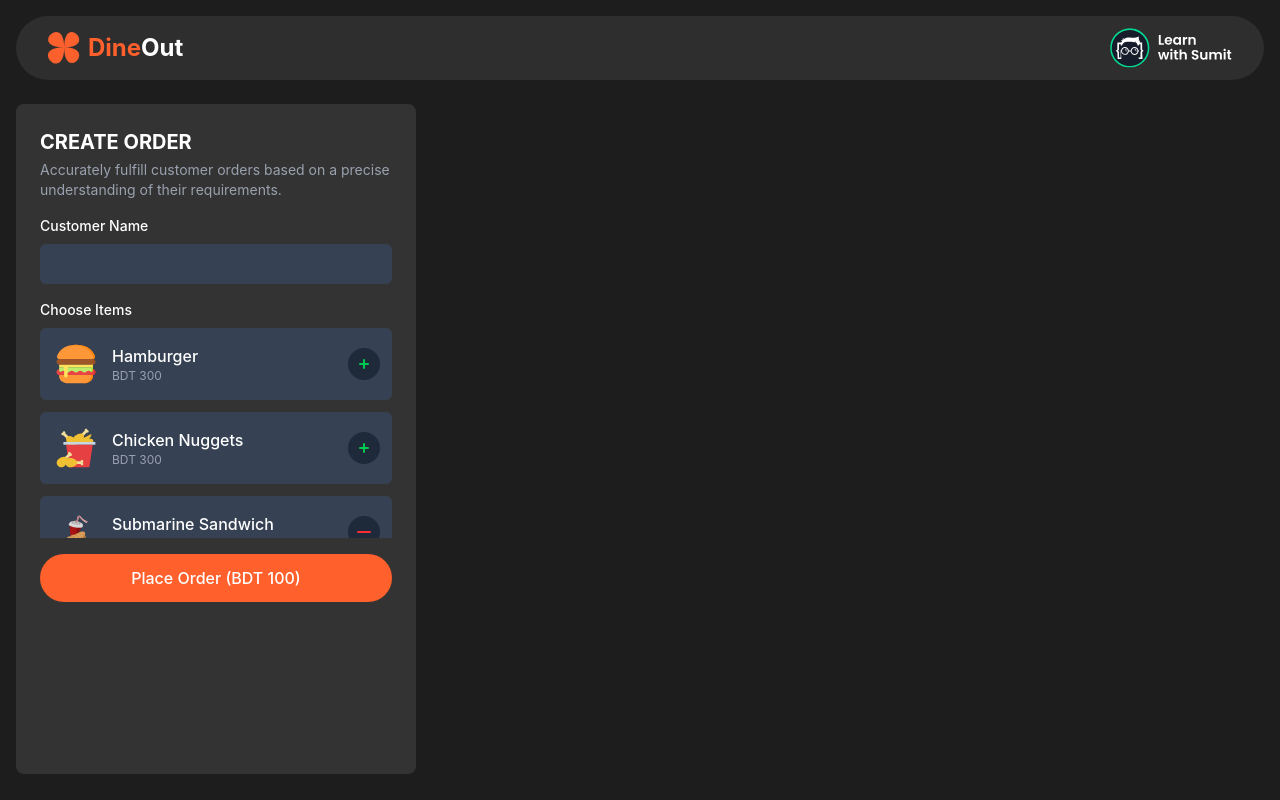
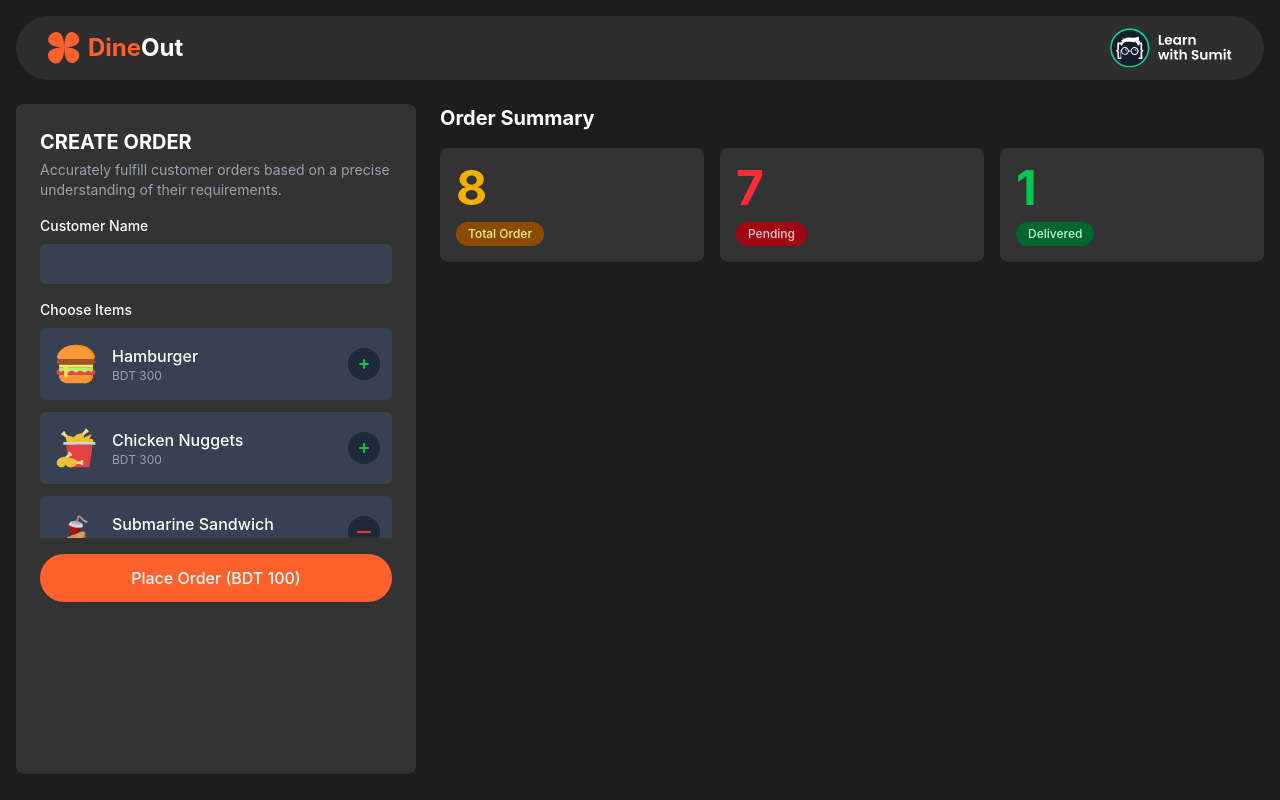
Before and after one commit to MD-Moniruzzaman-Arafat/lws-project-2, a React (Vite) app: page / in a window 1280 px wide. Built offline with nearby package versions, Linux system fonts and the light colour scheme.

Commit message:
orderSummary section component design

```diff
--- a/src/App.jsx
+++ b/src/App.jsx
@@ -1,6 +1,7 @@
 import './App.css'
 import CreateOrder from './components/createOrder/CreateOrder'
 import Navbar from './components/navbar/Navbar'
+import OrderSummary from './components/orderSummary/OrderSummary'
 
 function App() {
   return (
@@ -12,6 +13,10 @@ function App() {
         <div className="grid grid-cols-1 md:grid-cols-3 gap-6 mt-6 flex-grow">
           {/* <!-- Create Order Section --> */}
           <CreateOrder />
+          <div className="md:col-span-2 h-[calc(100vh_-_130px)]">
+            {/* order summary */}
+            <OrderSummary />
+          </div>
         </div>
       </div>
     </>
--- /dev/null
+++ b/src/components/orderSummary/DeliveredOrder.jsx
@@ -0,0 +1,12 @@
+export default function DeliveredOrder() {
+  return (
+    <>
+      <div className="bg-cardbg rounded-lg p-4 relative overflow-hidden">
+        <div className="text-5xl font-bold text-green-500 mb-2">1</div>
+        <div className="bg-green-800 bg-opacity-50 text-green-200 text-xs font-medium px-3 py-1 rounded-full inline-block">
+          Delivered
+        </div>
+      </div>
+    </>
+  )
+}
--- /dev/null
+++ b/src/components/orderSummary/OrderSummary.jsx
@@ -0,0 +1,23 @@
+import DeliveredOrder from './DeliveredOrder'
+import PendingOrder from './PendingOrder'
+import TotalOrder from './TotalOrder'
+
+export default function OrderSummary() {
+  return (
+    <>
+      <div>
+        <h2 className="text-xl font-bold mb-4">Order Summary</h2>
+        <div className="grid grid-cols-3 gap-4 mb-6">
+          {/* <!-- Total Orders --> */}
+          <TotalOrder />
+
+          {/* <!-- Pending Orders --> */}
+          <PendingOrder />
+
+          {/* <!-- Delivered Orders --> */}
+          <DeliveredOrder />
+        </div>
+      </div>
+    </>
+  )
+}
--- /dev/null
+++ b/src/components/orderSummary/PendingOrder.jsx
@@ -0,0 +1,12 @@
+export default function PendingOrder() {
+  return (
+    <>
+      <div className="bg-cardbg rounded-lg p-4 relative overflow-hidden">
+        <div className="text-5xl font-bold text-red-500 mb-2">7</div>
+        <div className="bg-red-800 bg-opacity-50 text-red-200 text-xs font-medium px-3 py-1 rounded-full inline-block">
+          Pending
+        </div>
+      </div>
+    </>
+  )
+}
--- /dev/null
+++ b/src/components/orderSummary/TotalOrder.jsx
@@ -0,0 +1,12 @@
+export default function TotalOrder() {
+  return (
+    <>
+      <div className="bg-cardbg rounded-lg p-4 relative overflow-hidden">
+        <div className="text-5xl font-bold text-yellow-500 mb-2">8</div>
+        <div className="bg-yellow-800 bg-opacity-50 text-yellow-200 text-xs font-medium px-3 py-1 rounded-full inline-block">
+          Total Order
+        </div>
+      </div>
+    </>
+  )
+}
```
